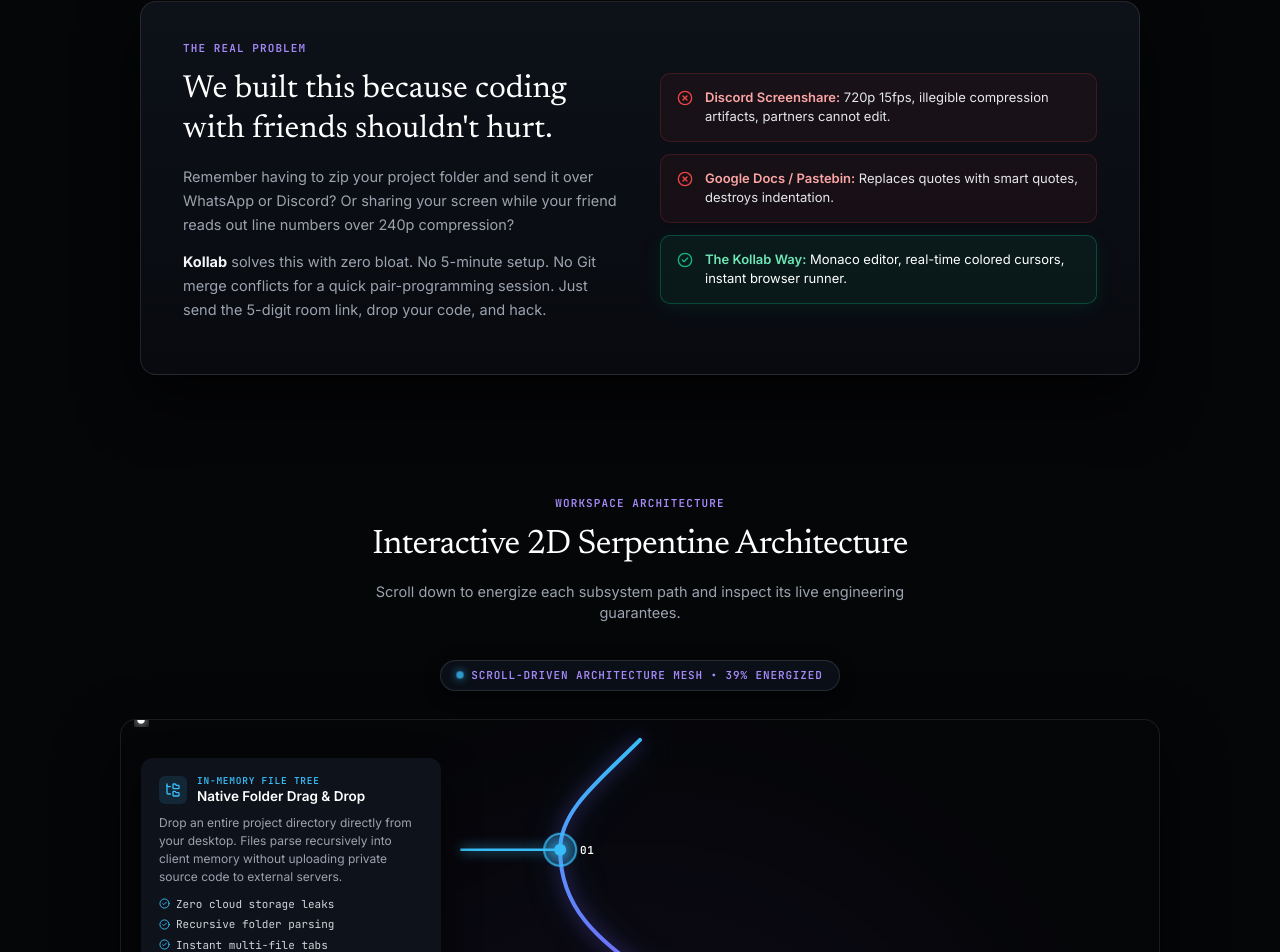
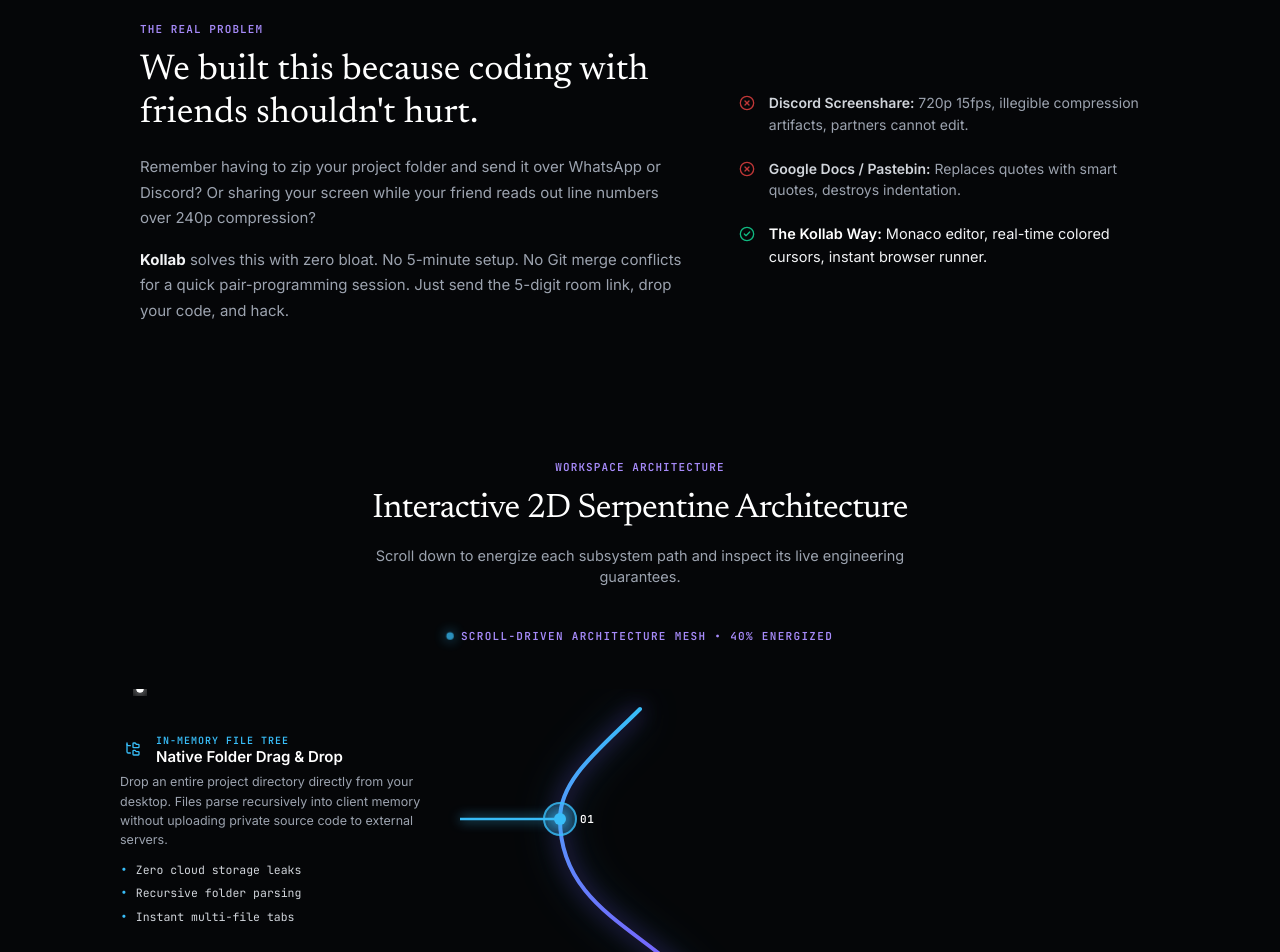
Before and after one commit to Rudr4nksh/Kollab, a React (Vite) app in the folder client/: page / in a window 1280 px wide. Shown: the part 1493-2445 px from the top of the page. Built offline with nearby package versions, Linux system fonts and the light colour scheme.

Commit message:
simplify card layouts on landing page

```diff
--- a/client/src/components/TreeMap/ProjectTreeMap.module.css
+++ b/client/src/components/TreeMap/ProjectTreeMap.module.css
@@ -1,34 +1,34 @@
 .serpentineWrapper {
   width: 100%;
-  max-width: 1040px;
+  max-width: 1060px;
   margin: 0 auto;
   display: flex;
   flex-direction: column;
-  gap: 24px;
+  gap: 32px;
   position: relative;
   user-select: none;
+  background: transparent;
 }
 
 .topIndicatorRow {
   display: flex;
   justify-content: center;
-  margin-bottom: 4px;
+  margin-bottom: 8px;
 }
 
 .architecturePill {
   display: inline-flex;
   align-items: center;
   gap: 8px;
-  padding: 6px 16px;
-  background-color: rgba(14, 18, 26, 0.85);
-  border: 1px solid rgba(255, 255, 255, 0.12);
-  border-radius: var(--radius-pill);
+  padding: 4px 12px;
+  background: transparent;
+  border: none;
   font-family: var(--font-mono);
   font-size: 11px;
   font-weight: 600;
-  letter-spacing: 0.08em;
+  letter-spacing: 0.12em;
   color: #A78BFA;
-  box-shadow: 0 4px 16px rgba(0, 0, 0, 0.5);
+  text-transform: uppercase;
 }
 
 .pulseDot {
@@ -36,25 +36,23 @@
   height: 6px;
   border-radius: 50%;
   background-color: #38BDF8;
-  box-shadow: 0 0 8px #38BDF8;
+  box-shadow: 0 0 10px #38BDF8;
   animation: pulseBeacon 2s infinite ease-in-out;
 }
 
 @keyframes pulseBeacon {
   0%, 100% { transform: scale(1); opacity: 1; }
-  50% { transform: scale(1.6); opacity: 0.5; }
+  50% { transform: scale(1.6); opacity: 0.4; }
 }
 
-/* 2D Serpentine Canvas Stage */
+/* 2D Serpentine Canvas Stage - Completely Transparent, Floating Directly on Background */
 .canvasStage {
   width: 100%;
   height: 970px;
   position: relative;
-  background: radial-gradient(circle at 50% 50%, rgba(138, 75, 255, 0.08) 0%, rgba(5, 6, 8, 0.95) 75%);
-  border: 1px solid rgba(255, 255, 255, 0.09);
-  border-radius: 16px;
-  box-shadow: 0 24px 60px rgba(0, 0, 0, 0.7);
-  overflow: hidden;
+  background: transparent;
+  border: none;
+  box-shadow: none;
 }
 
 .serpentineSvg {
@@ -68,13 +66,13 @@
 }
 
 .scrollGlowPath {
-  filter: drop-shadow(0 0 8px rgba(138, 75, 255, 0.5)) drop-shadow(0 0 16px rgba(56, 189, 248, 0.3));
+  filter: drop-shadow(0 0 10px rgba(138, 75, 255, 0.6)) drop-shadow(0 0 20px rgba(56, 189, 248, 0.4));
   transition: stroke-dashoffset 80ms linear;
 }
 
 .scrollSpark {
   transition: cx 80ms linear, cy 80ms linear, opacity 180ms ease;
-  filter: drop-shadow(0 0 10px #FFFFFF) drop-shadow(0 0 20px #38BDF8);
+  filter: drop-shadow(0 0 12px #FFFFFF) drop-shadow(0 0 24px #38BDF8);
 }
 
 .branchGroup {
@@ -100,7 +98,7 @@
   }
   50% {
     r: 22;
-    opacity: 0.3;
+    opacity: 0.25;
   }
 }
 
@@ -109,7 +107,7 @@
   user-select: none;
 }
 
-/* Cards Overlay Layer */
+/* Cards Overlay Layer - Completely Transparent Floating Callouts */
 .cardsOverlay {
   position: absolute;
   inset: 0;
@@ -119,75 +117,60 @@
 
 .serpentineCard {
   position: absolute;
-  width: 300px;
-  background-color: rgba(11, 14, 20, 0.94);
-  backdrop-filter: blur(14px);
-  -webkit-backdrop-filter: blur(14px);
-  border-radius: 12px;
-  padding: 16px 18px;
+  width: 310px;
+  background: transparent;
+  border: none;
+  box-shadow: none;
+  padding: 6px 0;
   text-align: left;
   pointer-events: auto;
   cursor: pointer;
   transition: transform 250ms cubic-bezier(0.16, 1, 0.3, 1),
-              border-color 250ms ease,
-              box-shadow 250ms ease,
-              opacity 250ms ease,
-              background-color 250ms ease;
+              opacity 300ms ease;
 }
 
 .cardLeft {
-  left: 20px;
+  left: 10px;
 }
 
 .cardRight {
-  right: 20px;
+  right: 10px;
 }
 
-/* Dormant Card State (Before scroll beam reaches it) */
+/* Dormant State (Before scroll beam reaches it) */
 .cardDormant {
-  border: 1px solid rgba(255, 255, 255, 0.06);
-  opacity: 0.45;
-  box-shadow: 0 4px 16px rgba(0, 0, 0, 0.4);
+  opacity: 0.35;
 }
 
 .cardDormant:hover {
-  opacity: 0.85;
-  border-color: rgba(255, 255, 255, 0.18);
+  opacity: 0.75;
   transform: translateY(-2px);
 }
 
-/* Lit Card State (Activated by scroll beam or selection) */
+/* Lit State (Activated by scroll beam or selection) */
 .cardLit {
   opacity: 1;
-  box-shadow: 0 16px 36px rgba(0, 0, 0, 0.7);
-  background-color: #0E121B;
 }
 
 .cardLit:hover {
-  transform: translateY(-3px);
-  box-shadow: 0 20px 44px rgba(0, 0, 0, 0.85);
+  transform: translateY(-2px);
 }
 
 /* Selected Focus State */
 .cardSelected {
-  box-shadow:
-    0 18px 45px rgba(0, 0, 0, 0.85),
-    0 0 25px rgba(138, 75, 255, 0.2);
-  transform: translateY(-3px);
-  background-color: #111622;
+  opacity: 1;
 }
 
 .cardHeader {
   display: flex;
   align-items: center;
   gap: 10px;
-  margin-bottom: 8px;
+  margin-bottom: 6px;
 }
 
 .cardIconBox {
-  width: 28px;
-  height: 28px;
-  border-radius: 6px;
+  width: 26px;
+  height: 26px;
   display: flex;
   align-items: center;
   justify-content: center;
@@ -202,25 +185,25 @@
 
 .cardCategory {
   font-family: var(--font-mono);
-  font-size: 9.5px;
+  font-size: 10px;
   font-weight: 700;
-  letter-spacing: 0.08em;
+  letter-spacing: 0.1em;
   text-transform: uppercase;
   transition: color 250ms ease;
 }
 
 .cardTitle {
-  font-size: 13.5px;
+  font-size: 15px;
   font-weight: 600;
   color: #FFFFFF;
   margin: 0;
-  line-height: 1.3;
+  line-height: 1.25;
 }
 
 .cardDesc {
-  font-size: 12px;
+  font-size: 12.5px;
   color: #9CA3AF;
-  line-height: 1.5;
+  line-height: 1.55;
   margin: 0 0 10px;
 }
 
@@ -233,23 +216,21 @@
 .metricPill {
   display: flex;
   align-items: center;
-  gap: 6px;
-  font-size: 11px;
+  gap: 8px;
+  font-size: 11.5px;
   font-family: var(--font-mono);
   transition: color 250ms ease;
 }
 
 .activeTagBadge {
-  margin-top: 10px;
-  padding-top: 8px;
-  border-top: 1px dashed;
+  margin-top: 8px;
   display: flex;
   align-items: center;
   gap: 6px;
   font-family: var(--font-mono);
   font-size: 9.5px;
   font-weight: 700;
-  letter-spacing: 0.08em;
+  letter-spacing: 0.1em;
   animation: fadeIn 200ms ease;
 }
 
@@ -258,24 +239,21 @@
   to { opacity: 1; transform: translateY(0); }
 }
 
-/* Inspector Bottom Panel */
+/* Inspector Bottom Panel - Transparent Architecture Specs Row */
 .inspectorPanel {
-  background-color: #0E121A;
-  border: 1px solid rgba(255, 255, 255, 0.1);
-  border-radius: 12px;
-  padding: 18px 24px;
+  background: transparent;
+  border: none;
+  border-top: 1px solid rgba(255, 255, 255, 0.08);
+  padding: 24px 0 0;
   text-align: left;
-  box-shadow: 0 12px 30px rgba(0, 0, 0, 0.6);
-  transition: border-color 250ms ease;
+  box-shadow: none;
 }
 
 .inspectorHeader {
   display: flex;
   align-items: center;
   justify-content: space-between;
-  margin-bottom: 14px;
-  border-bottom: 1px solid rgba(255, 255, 255, 0.06);
-  padding-bottom: 10px;
+  margin-bottom: 16px;
   flex-wrap: wrap;
   gap: 8px;
 }
@@ -288,17 +266,14 @@
 
 .inspectorBadge {
   font-family: var(--font-mono);
-  font-size: 10px;
+  font-size: 10.5px;
   font-weight: 700;
-  border: 1px solid;
-  border-radius: 4px;
-  padding: 2px 7px;
   letter-spacing: 0.08em;
   transition: all 250ms ease;
 }
 
 .inspectorLeft h4 {
-  font-size: 14px;
+  font-size: 14.5px;
   font-weight: 600;
   color: #FFFFFF;
   margin: 0;
@@ -313,14 +288,13 @@
 .inspectorGrid {
   display: grid;
   grid-template-columns: repeat(3, 1fr);
-  gap: 16px;
+  gap: 24px;
 }
 
 .specBox {
-  background-color: #080A0E;
-  border: 1px solid rgba(255, 255, 255, 0.06);
-  border-radius: 8px;
-  padding: 10px 14px;
+  background: transparent;
+  border: none;
+  padding: 0;
   display: flex;
   flex-direction: column;
   gap: 4px;
@@ -330,13 +304,13 @@
   font-family: var(--font-mono);
   font-size: 10px;
   color: #6B7280;
-  letter-spacing: 0.06em;
+  letter-spacing: 0.08em;
   text-transform: uppercase;
 }
 
 .specValue {
   font-family: var(--font-mono);
-  font-size: 11.5px;
+  font-size: 12px;
   font-weight: 600;
   color: #E5E7EB;
   transition: color 250ms ease;
@@ -349,7 +323,7 @@
 @media (max-width: 900px) {
   .canvasStage {
     height: auto;
-    padding: 20px;
+    padding: 0;
   }
 
   .serpentineSvg {
@@ -360,7 +334,7 @@
     position: static;
     display: flex;
     flex-direction: column;
-    gap: 16px;
+    gap: 24px;
   }
 
   .serpentineCard {
@@ -371,6 +345,6 @@
 
   .inspectorGrid {
     grid-template-columns: 1fr;
-    gap: 10px;
+    gap: 12px;
   }
 }
--- a/client/src/components/TreeMap/ProjectTreeMap.tsx
+++ b/client/src/components/TreeMap/ProjectTreeMap.tsx
@@ -3,9 +3,7 @@
   FolderTree,
   Zap,
   Terminal,
-  ShieldCheck,
-  CheckCircle2,
-  Sparkles
+  ShieldCheck
 } from 'lucide-react';
 import { playThockSound } from '../../utils/audioEffects.ts';
 import styles from './ProjectTreeMap.module.css';
@@ -396,19 +394,13 @@
               <div
                 key={b.id}
                 className={`${styles.serpentineCard} ${b.side === 'left' ? styles.cardLeft : styles.cardRight} ${isLit ? styles.cardLit : styles.cardDormant} ${isSelected ? styles.cardSelected : ''}`}
-                style={{
-                  top: `${b.cardTop}px`,
-                  borderColor: isLit ? b.color : undefined
-                }}
+                style={{ top: `${b.cardTop}px` }}
                 onClick={() => handleSelectBranch(b.id)}
               >
                 <div className={styles.cardHeader}>
                   <div
                     className={styles.cardIconBox}
-                    style={{
-                      color: isLit ? b.color : '#6B7280',
-                      backgroundColor: isLit ? `${b.color}20` : 'rgba(255, 255, 255, 0.05)'
-                    }}
+                    style={{ color: isLit ? b.color : '#6B7280' }}
                   >
                     {b.icon}
                   </div>
@@ -428,18 +420,11 @@
                 <div className={styles.cardMetricsList}>
                   {b.metrics.map((m, i) => (
                     <div key={i} className={styles.metricPill}>
-                      <CheckCircle2 size={11} style={{ color: isLit ? b.color : '#4B5563' }} />
+                      <span style={{ color: isLit ? b.color : '#4B5563', fontSize: '13px' }}>&bull;</span>
                       <span style={{ color: isLit ? '#D1D5DB' : '#6B7280' }}>{m}</span>
                     </div>
                   ))}
                 </div>
-
-                {isLit && (
-                  <div className={styles.activeTagBadge} style={{ borderColor: b.color, color: b.color }}>
-                    <Sparkles size={11} />
-                    <span>{isSelected ? 'CURRENT INSPECTION FOCUS' : 'SYSTEM ENERGIZED'}</span>
-                  </div>
-                )}
               </div>
             );
           })}
--- a/client/src/pages/Home/HomePage.module.css
+++ b/client/src/pages/Home/HomePage.module.css
@@ -677,26 +677,26 @@
 }
 
 /* =========================================================================
-   AUTHENTIC STORY / PROBLEM SECTION (Crafted & Humanized)
+   AUTHENTIC STORY / PROBLEM SECTION (Crafted, Humanized & 100% Transparent)
    ========================================================================= */
 
 .storySection {
   max-width: 1040px;
   margin: 0 auto;
-  padding: 40px 20px 80px;
+  padding: 60px 20px 80px;
   position: relative;
   z-index: 1;
 }
 
 .storyCard {
-  background: linear-gradient(180deg, rgba(14, 18, 26, 0.95) 0%, rgba(8, 10, 15, 0.98) 100%);
-  border: 1px solid rgba(255, 255, 255, 0.1);
-  border-radius: 16px;
-  padding: 38px 42px;
-  box-shadow: 0 24px 60px rgba(0, 0, 0, 0.7);
+  background: transparent;
+  border: none;
+  border-radius: 0;
+  padding: 0;
+  box-shadow: none;
   display: grid;
-  grid-template-columns: 1fr 1fr;
-  gap: 40px;
+  grid-template-columns: 1.15fr 0.85fr;
+  gap: 56px;
   align-items: center;
 }
 
@@ -706,18 +706,18 @@
 
 .storyContent h3 {
   font-family: 'Newsreader', 'Instrument Serif', Georgia, serif;
-  font-size: 32px;
+  font-size: 36px;
   font-weight: 400;
-  line-height: 1.25;
+  line-height: 1.2;
   color: #FFFFFF;
-  margin: 12px 0 16px;
+  margin: 12px 0 18px;
 }
 
 .storyContent p {
-  font-size: 14.5px;
+  font-size: 15px;
   color: #9CA3AF;
-  line-height: 1.65;
-  margin-bottom: 14px;
+  line-height: 1.7;
+  margin-bottom: 16px;
 }
 
 .storyContent strong {
@@ -727,56 +727,57 @@
 .comparisonBox {
   display: flex;
   flex-direction: column;
-  gap: 12px;
+  gap: 22px;
   text-align: left;
 }
 
 .compRowBad {
   display: flex;
   align-items: flex-start;
-  gap: 12px;
-  background-color: rgba(239, 68, 68, 0.05);
-  border: 1px solid rgba(239, 68, 68, 0.18);
-  border-radius: 10px;
-  padding: 14px 16px;
-  color: #E5E7EB;
-  font-size: 13px;
-  line-height: 1.5;
+  gap: 14px;
+  background: transparent;
+  border: none;
+  border-radius: 0;
+  padding: 0;
+  color: #9CA3AF;
+  font-size: 14px;
+  line-height: 1.55;
 }
 
 .compRowBad svg {
   color: #EF4444;
+  opacity: 0.8;
   flex-shrink: 0;
-  margin-top: 2px;
+  margin-top: 3px;
 }
 
 .compRowBad strong {
-  color: #FCA5A5;
+  color: #D1D5DB;
   font-weight: 600;
 }
 
 .compRowGood {
   display: flex;
   align-items: flex-start;
-  gap: 12px;
-  background-color: rgba(16, 185, 129, 0.08);
-  border: 1px solid rgba(16, 185, 129, 0.3);
-  border-radius: 10px;
-  padding: 14px 16px;
-  color: #FFFFFF;
-  font-size: 13px;
-  line-height: 1.5;
-  box-shadow: 0 4px 20px rgba(16, 185, 129, 0.1);
+  gap: 14px;
+  background: transparent;
+  border: none;
+  border-radius: 0;
+  padding: 0;
+  color: #F3F4F6;
+  font-size: 14.5px;
+  line-height: 1.55;
+  box-shadow: none;
 }
 
 .compRowGood svg {
   color: #10B981;
   flex-shrink: 0;
-  margin-top: 2px;
+  margin-top: 3px;
 }
 
 .compRowGood strong {
-  color: #6EE7B7;
+  color: #FFFFFF;
   font-weight: 600;
 }
 
```
